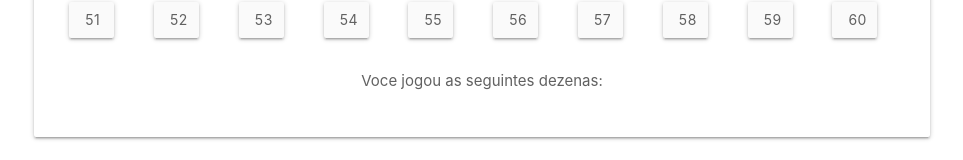
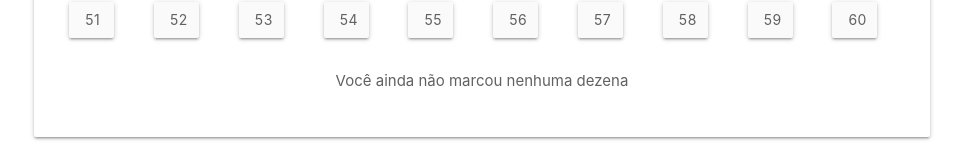
Before and after one commit to eduardomitkus/vue-lottery-card, a Vue app: page /#/ in a window 1280 px wide. Shown: the part 443-603 px from the top of the page, without its empty margins (158-1121 px from the left). Built offline with nearby package versions, Linux system fonts and the light colour scheme.

Commit message:
Adiciona validação para mensagem de exibição de dezenas

```diff
--- a/src/components/SelectedsNumbersText.vue
+++ b/src/components/SelectedsNumbersText.vue
@@ -1,9 +1,15 @@
 <template>
   <div class="center row grey-text text-darken-2">
+    <div v-if="numbersSelecteds.length > 0">
       <span>Voce jogou as seguintes dezenas: </span>
       <span v-for="(numberSelected, key) in numbersSelecteds" :key="key">
         {{ additionalCharacter(key)+numberSelected }}
       </span>
+    </div>
+    <div v-else>
+      Você ainda não marcou nenhuma dezena
+    </div>
+
   </div>
 </template>
 
```
